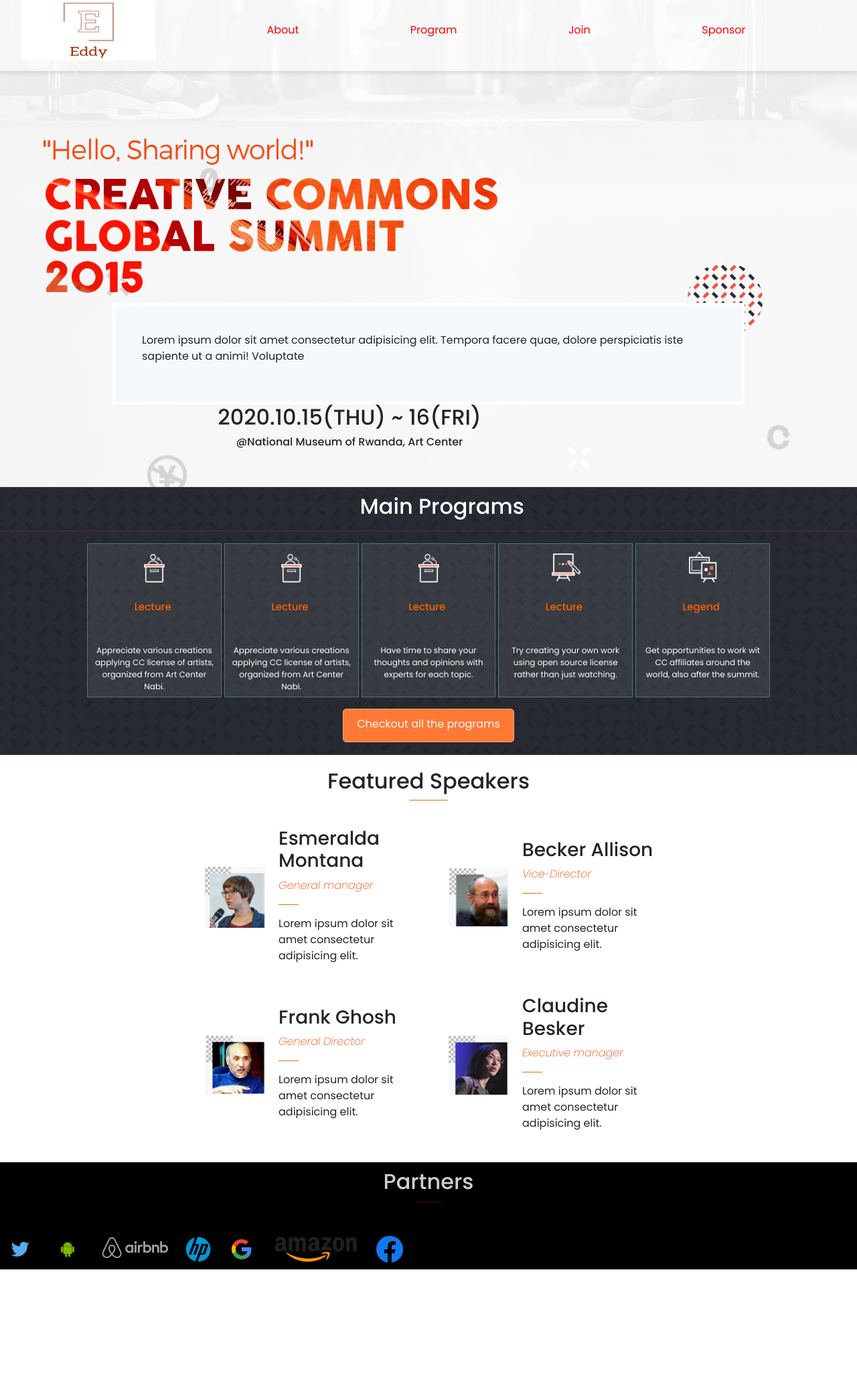
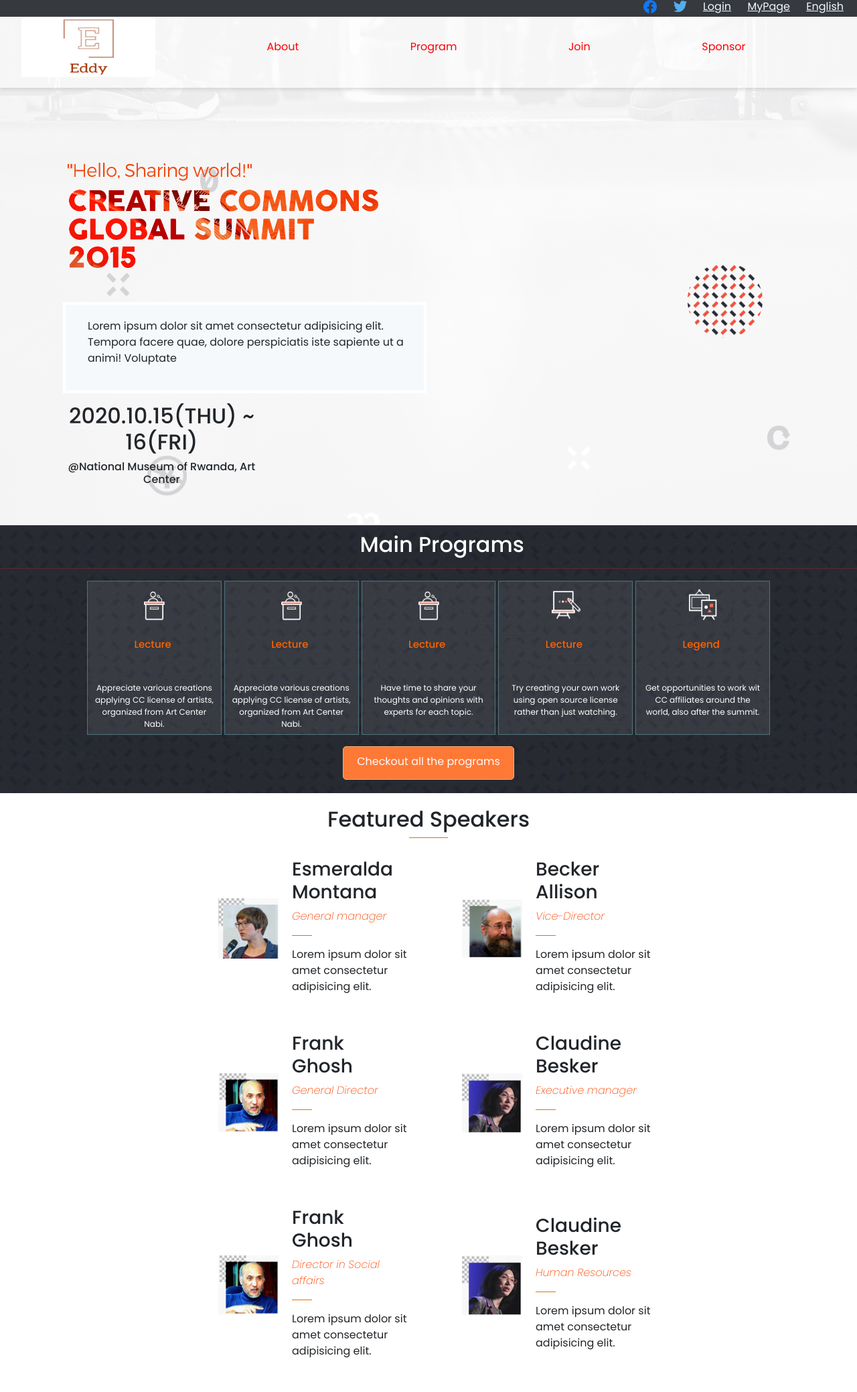
Before and after one commit to EddyShimwa/My-landing-page, a website: page index.html in a window 1280 px wide. Shown: the top 2078 px of the page at 67% size. Before the commit the page ends 1895 px from the top, so only its background shows below. Drawn offline with nearby package versions, Linux system fonts and the light colour scheme.

Commit message:
Added the changes suggested by the reviewer

```diff
--- a/about.css
+++ b/about.css
@@ -7,6 +7,10 @@
   width: 40px;
   height: 40px;
   margin: 10px 10px;
+}
+
+.myLinks {
+  display: none;
 }
 
 .Cross-Icon {
@@ -146,7 +150,7 @@
 }
 
 footer {
-  background-color: rgb(29, 40, 40);
+  background-color: rgb(65, 65, 65);
   color: #fff;
 }
 
@@ -165,13 +169,65 @@
 #footer-div img {
   flex-direction: row;
   height: 60px;
-  margin-left: 31px;
+  margin-left: 24px;
   justify-content: center;
   size: 20;
   padding: 10px;
+  filter: grayscale(100%) contrast(30%);
 }
 
 @media screen and (min-width: 768px) {
+  nav .myLinks {
+    height: 25px;
+    width: 100%;
+    display: flex;
+    justify-content: end;
+    padding-right: 10px;
+    align-items: center;
+    background-color: #36393e;
+    color: #fff;
+  }
+
+  nav .myLinks li {
+    color: #fff;
+    display: inline-flex;
+    list-style: none;
+    align-items: center;
+    padding: 10px;
+    filter: grayscale (50%) contrast(50%);
+  }
+
+  .menu-item a {
+    display: flex;
+    flex-direction: row;
+    color: red;
+    text-decoration: none;
+    width: auto;
+    gap: 10px;
+  }
+
+  nav .myLinks li a {
+    display: flex;
+    color: aliceblue;
+    margin-top: 10px;
+  }
+
+  .menu-item img {
+    width: 200px;
+    height: 90px;
+  }
+
+  .section-one img {
+    width: 30%;
+    margin: auto;
+  }
+
+  nav .myLinks li img {
+    width: 20px;
+    display: flex;
+    filter: grayscale (50%) contrast(50%);
+  }
+
   body {
     background-color: #fff;
     display: flex;
@@ -210,20 +266,6 @@
 
   .Cross-Icon {
     display: none;
-  }
-
-  .menu-item a {
-    display: flex;
-    flex-direction: row;
-    color: red;
-    text-decoration: none;
-    width: auto;
-    gap: 10px;
-  }
-
-  .menu-item img {
-    width: 200px;
-    height: 90px;
   }
 
   #description {
@@ -295,11 +337,6 @@
     padding-bottom: 20px;
   }
 
-  .section-one img {
-    width: 30%;
-    margin: auto;
-  }
-
   .section-two {
     width: 100%;
     margin: auto;
--- a/index.css
+++ b/index.css
@@ -1,6 +1,6 @@
 * {
-  font-family: 'Lato', sans-serif;
-  font-family: 'Poppins', sans-serif;
+  font-family: "Lato", sans-serif;
+  font-family: "Poppins", sans-serif;
 }
 
 .hamburger {
@@ -91,7 +91,7 @@
 .main-program {
   background-image: url(./Images/main-program.png);
   color: #fff;
-  height: 839px;
+  height: 850px;
 }
 
 .main-program h2 {
@@ -176,6 +176,7 @@
   justify-content: center;
   size: 20;
   padding: 10px;
+  filter: grayscale(100%) contrast(30%);
 }
 
 #programs #details img {
@@ -221,8 +222,9 @@
 }
 
 .speaker {
+  padding: 30px;
+  padding-top: 0;
   display: flex;
-  padding: 10px;
 }
 
 .Details {
@@ -240,7 +242,7 @@
 }
 
 #footer-div {
-  background-color: black;
+  background-color: #272a31;
 }
 
 #footer-div h2 {
@@ -260,12 +262,78 @@
   align-items: center;
 }
 
+.footer-images {
+  display: flex;
+  width: 100%;
+  align-items: center;
+}
+
 @media screen and (min-width: 768px) {
-  .myLinks li {
+  nav .myLinks {
+    height: 25px;
+    width: 100%;
+    display: flex;
+    justify-content: end;
+    padding-right: 10px;
+    align-items: center;
+    background-color: #36393e;
+    color: #fff;
+  }
+
+  .see-the-program a {
+    color: rgb(251, 251, 251);
+    display: flex;
+    text-decoration: none;
+    border: 1px solid rgb(244, 178, 124);
+    width: 20%;
+    margin: auto;
+    margin-top: 15px;
+    justify-content: center;
+    background-color: rgb(255, 121, 54);
+    border-radius: 5px;
+  }
+
+  nav .myLinks li {
+    color: #fff;
     display: inline-flex;
-    float: right;
-    justify-content: space-between;
-    padding-right: 10px;
+    list-style: none;
+    align-items: center;
+    padding: 10px;
+    filter: grayscale (50%) contrast(50%);
+  }
+
+  .menu-item a {
+    display: flex;
+    flex-direction: row;
+    color: red;
+    text-decoration: none;
+    width: auto;
+    gap: 10px;
+  }
+
+  nav .myLinks li a {
+    display: flex;
+    color: aliceblue;
+    margin-top: 10px;
+  }
+
+  .p-icon img {
+    display: flex;
+    height: 60px;
+    width: 50px;
+    margin: auto;
+    padding-top: 10px;
+  }
+
+  .menu-item img {
+    width: 200px;
+    height: 90px;
+  }
+
+  nav .myLinks li img {
+    width: 20px;
+    display: flex;
+    filter: grayscale (50%) contrast(50%);
   }
 
   .nav-list {
@@ -301,26 +369,12 @@
     display: none;
   }
 
-  .menu-item a {
-    display: flex;
-    flex-direction: row;
-    color: red;
-    text-decoration: none;
-    width: auto;
-    gap: 10px;
-  }
-
-  .menu-item img {
-    width: 200px;
-    height: 90px;
-  }
-
   #description {
     display: flex;
-    width: 80%;
+    width: 46%;
     height: 20%;
-    margin: auto;
-    padding: 40px;
+    margin-left: 44px;
+    padding-left: 33px;
   }
 
   #home {
@@ -329,16 +383,9 @@
     background-image: url(./Images/main_background.png);
   }
 
-  .p-icon img {
-    display: flex;
-    height: 60px;
-    width: 50px;
-    margin: auto;
-    padding-top: 10px;
-  }
-
   #home img {
-    width: 60%;
+    width: 48%;
+    padding: 51px;
   }
 
   #more-btn {
@@ -387,19 +434,6 @@
     transition: 500ms;
   }
 
-  .see-the-program a {
-    color: rgb(251, 251, 251);
-    display: flex;
-    text-decoration: none;
-    border: 1px solid rgb(244, 178, 124);
-    width: 20%;
-    margin: auto;
-    margin-top: 15px;
-    justify-content: center;
-    background-color: rgb(255, 121, 54);
-    border-radius: 5px;
-  }
-
   .p-header {
     color: rgb(255, 89, 0);
     width: 80%;
@@ -408,8 +442,10 @@
 
   #time {
     display: block;
-    width: 80%;
+    width: 26%;
     text-align: center;
+    margin-left: 38px;
+    margin-top: 15px;
   }
 
   .main-program {
--- a/index.html
+++ b/index.html
@@ -17,6 +17,7 @@
 </head>
   <body>
     <header>
+     <nav>
     <img src="./Images/Hamburger_icon.svg.png" class="hamburger" alt="" />
       <ul class="menu-items">
         <img src="./Images/Cross-Icon.png" class="Cross-Icon" alt="" />
@@ -39,9 +40,11 @@
 
       <div class="myLinks">
         <ul>
-          <li><a href="www.facebook.com">facebook</a></li>
-          <li><a href="www.gooogle.com">google</a></li>
-          <li><a href="www.twitter.com">twitter</a></li>
+          <li><a href="www.facebook.com"></a> <img src="/Images/fb.icon.png" alt=""></li>
+          <li><a href="www.gooogle.com"></a><img src="/Images/Twttr-logo.png" alt=""></li>
+          <li><a href="/index.html">Login</a></li>
+          <li><a href="about.html">MyPage</a></li>
+          <li><a href="#">English</a></li>
         </ul>
       </div>
 
@@ -65,6 +68,7 @@
 
         </li>
       </ul>
+      </nav>
     </header>
     <div id="home">
       <img src="./Images/tiitle.png" alt="">
@@ -146,14 +150,11 @@
       <div id="footer-div">
         <h2>Partners</h2>
          <hr>
-        <img src="./Images/apple-logo'.png" alt="">
-        <img src="./Images/android-logo-0.png" alt="">
-        <img src="./Images/airbnb.png" alt="">
-        <img src="./Images/hp.png" alt="">
-        <img src="./Images/google.png" alt="">
-        <img src="./Images/amazon-logo-transparent.png"alt="">
-        <img src="./Images/Facebook-logo-blue-circle-large-transparent-png.png" alt="">
-
+         <div class="footer-images">
+         <img src="./Images/apple-logo'.png" alt="">
+         <img src="./Images/android-logo-0.png" alt="">
+         <img src="./Images/airbnb.png" alt="">
+        </div>
     </footer>
    <script src="./index.js"></script>
   </body>
--- a/index.js
+++ b/index.js
@@ -31,6 +31,24 @@
   {
     Image: './Images/speaker-3.png',
     title: 'Executive manager',
+    name: 'Claudine Besker',
+    description: 'Lorem ipsum dolor sit amet consectetur adipisicing elit.',
+  },
+  {
+    Image: './Images/speaker-2.png',
+    title: 'Director in Social affairs',
+    name: 'Frank Ghosh',
+    description: 'Lorem ipsum dolor sit amet consectetur adipisicing elit.',
+  },
+  {
+    Image: './Images/speaker-3.png',
+    title: 'Human Resources',
+    name: 'Claudine Besker',
+    description: 'Lorem ipsum dolor sit amet consectetur adipisicing elit.',
+  },
+  {
+    Image: './Images/speaker-3.png',
+    title: 'Human Resources',
     name: 'Claudine Besker',
     description: 'Lorem ipsum dolor sit amet consectetur adipisicing elit.',
   },
@@ -86,7 +104,7 @@
 
 const allSpeakers = document.getElementsByClassName('speaker');
 
-const speakersToShow = 4;
+const speakersToShow = 6;
 const numberOfSpeakers = speakers.length;
 for (let i = 0; i < allSpeakers.length; i += 1) {
   allSpeakers[i].style.display = 'none';
```
Also changed, not shown: about.html (+12 -3 lines), Images/Twttr-logo.png (added), Images/fb.icon.png (added), Images/feature-1.PNG (added), Images/feature-2.PNG (added), Images/feature-3.PNG (added), README.md.
